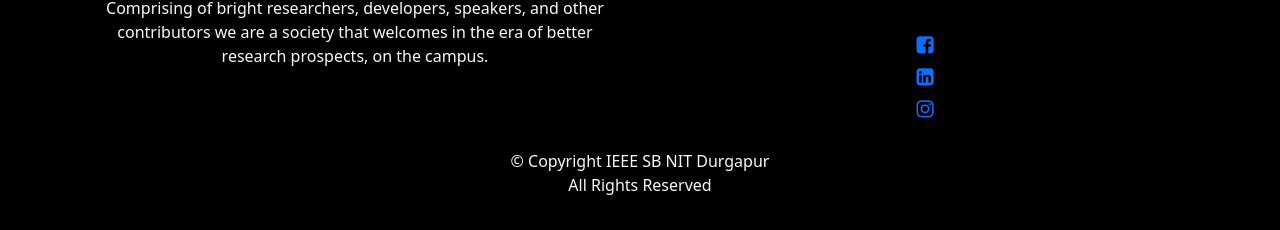
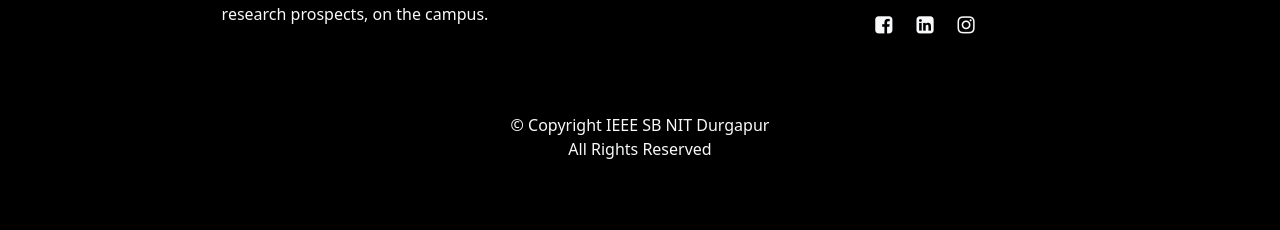
Before and after one commit to ieeesb-nitdgp/datacon, a plain HTML site: page index.html in a window 1280 px wide. Shown: the part 3841-4071 px from the top of the page. After the commit the page ends 4038 px from the top, so only its background shows below. Drawn offline with nearby package versions, Linux system fonts and the light colour scheme; a script that the page names is missing.

Commit message:
Update style.css

```diff
--- a/style.css
+++ b/style.css
@@ -274,6 +274,28 @@
     margin: 0;
 }
 
+footer ul li{
+	list-style: none;
+}
+
+.copyright-container{
+	padding-top: 3rem;
+}
+
+.social-link-container{
+	padding-top: 0px !important;
+
+}
+
+.social-link-container h5{
+	width: fit-content;
+}
+
+.social-link-container h5 a{
+	text-decoration: none;
+	color: inherit;
+}
+
 /* ------------Media queries------------ */
 @media screen and (max-width: 450px){
     #home button{
```
